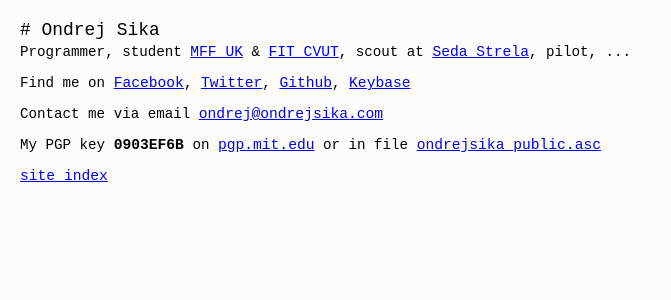
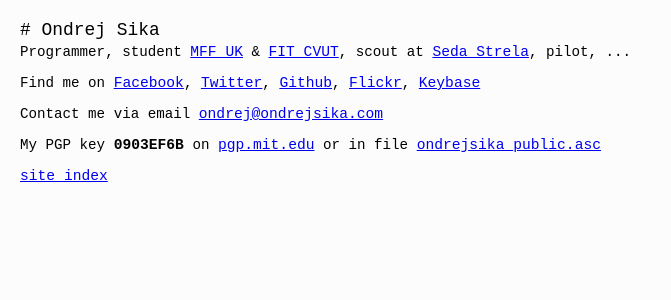
Before and after one commit to ondrejsika/ondrejsika.com, a Jekyll site: the page built from index.html, in a window 1280 px wide. Shown: the top 300 px of the page, without its empty margins (0-671 px from the left). Built offline with Jekyll 4.4.1, drawn with Linux system fonts in a browser that asks for light colours; Markdown is read by kramdown in place of the engine named in the settings; comment, search, counter and statistics services are not loaded.

Commit message:
add flickr to homepage

```diff
--- a/index.html
+++ b/index.html
@@ -5,7 +5,7 @@
 ---
 
 <p>Programmer, student <a href="http://mff.cuni.cz">MFF UK</a> &amp; <a href="http://fit.cvut.cz">FIT CVUT</a>, scout at <a href="http://sedastrela.cz">Seda Strela</a>, pilot, ...</p>
-<p>Find me on <a href="https://www.facebook.com/sikaondrej2">Facebook</a>, <a href="https://www.twitter.com/ondrejsika">Twitter</a>, <a href="https://www.github.com/ondrejsika">Github</a>, <a href="https://www.keybase.io/ondrejsika">Keybase</a></p>
+    <p>Find me on <a href="https://www.facebook.com/sikaondrej2">Facebook</a>, <a href="https://www.twitter.com/ondrejsika">Twitter</a>, <a href="https://www.github.com/ondrejsika">Github</a>, <a href="https://www.flickr.com/photos/ondrejsika/">Flickr</a>, <a href="https://www.keybase.io/ondrejsika">Keybase</a></p>
 <p>Contact me via email <a href="mailto:ondrej@ondrejsika.com">ondrej@ondrejsika.com</a></p>
 <p>My PGP key <b>0903EF6B</b> on <a href="http://pgp.mit.edu/pks/lookup?op=vindex&search=0x775D8A020903EF6B">pgp.mit.edu</a> or in file <a href="ondrejsika_public.asc">ondrejsika_public.asc</a></p>
 <p><a href="/site-index.html">site index</a></p>
```
